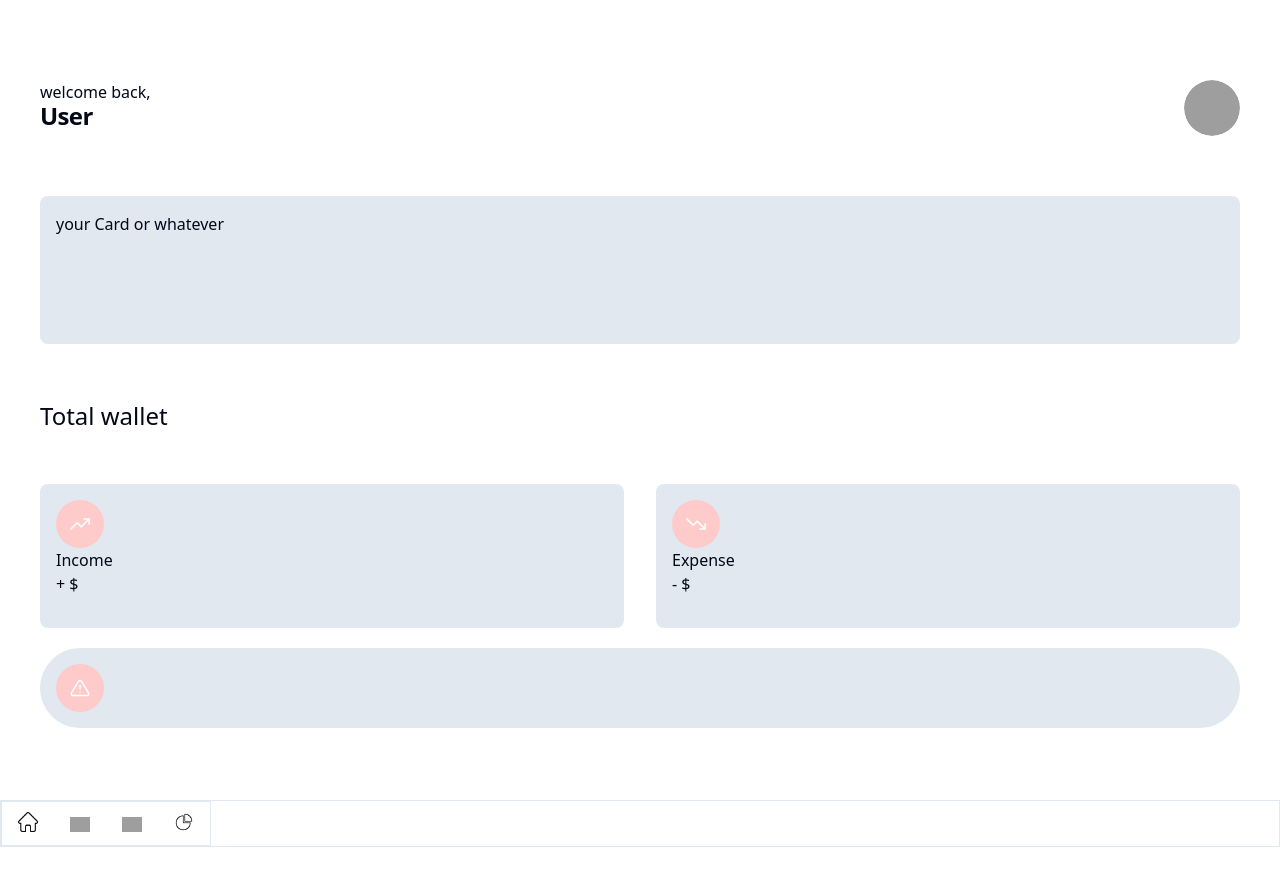
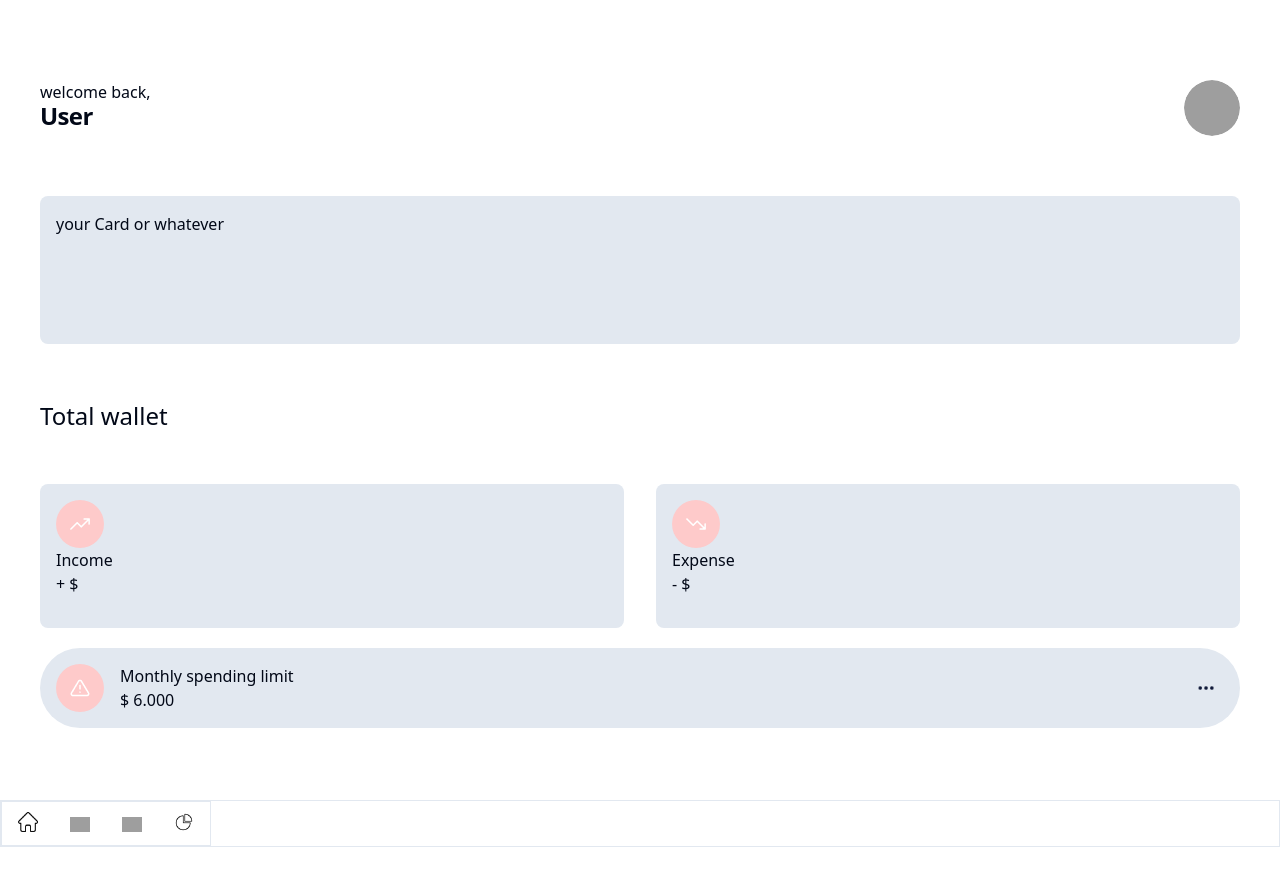
Before and after one commit to JohannaHaer/fullstack_abschlussprojekt, a React (Vite) app in the folder frontend/: page / in a window 1280 px wide. Shown: the top 886 px of the page. Built offline with nearby package versions, Linux system fonts and the light colour scheme; grey boxes are pictures that could not be loaded.

Commit message:
home allmost final dc

```diff
--- a/frontend/src/pages/Home.jsx
+++ b/frontend/src/pages/Home.jsx
@@ -56,8 +56,17 @@ const Home = () => {
                             </div>
                         </div>
                     <div className='bg-slate-200 rounded-full px-4 py-4'>
-                        <div className='w-12 h-12 bg-red-200 rounded-full flex justify-center items-center '>
-                            <img className='m-2' src="./src/assets/img/alert-triangle.png" alt="trending down icon" />
+                        <div className='flex items-center  justify-between'>
+                            <div className='flex items-center gap-4'>
+                                <div className='w-12 h-12 bg-red-200 rounded-full flex justify-center items-center '>
+                                    <img className='m-2' src="./src/assets/img/alert-triangle.png" alt="trending down icon" />
+                                </div>
+                                <div>
+                                    <p>Monthly spending limit</p>
+                                    <p>$ 6.000</p>
+                                </div>
+                            </div>
+                            <img className='m-2' src="./src/assets/img/more-horizontal.png" alt="" />
                         </div>
                     </div>
                 </CardContent>
```
